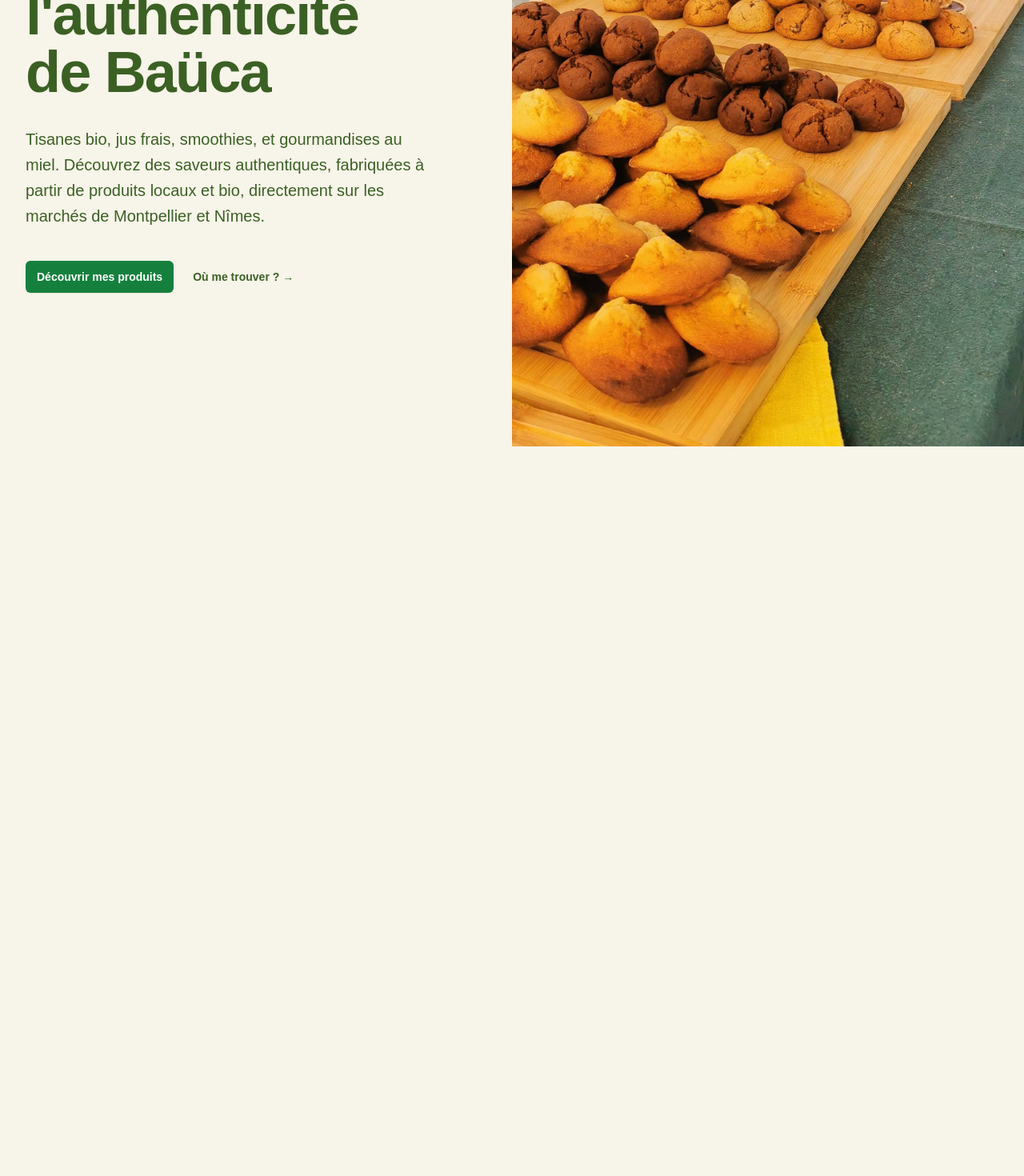
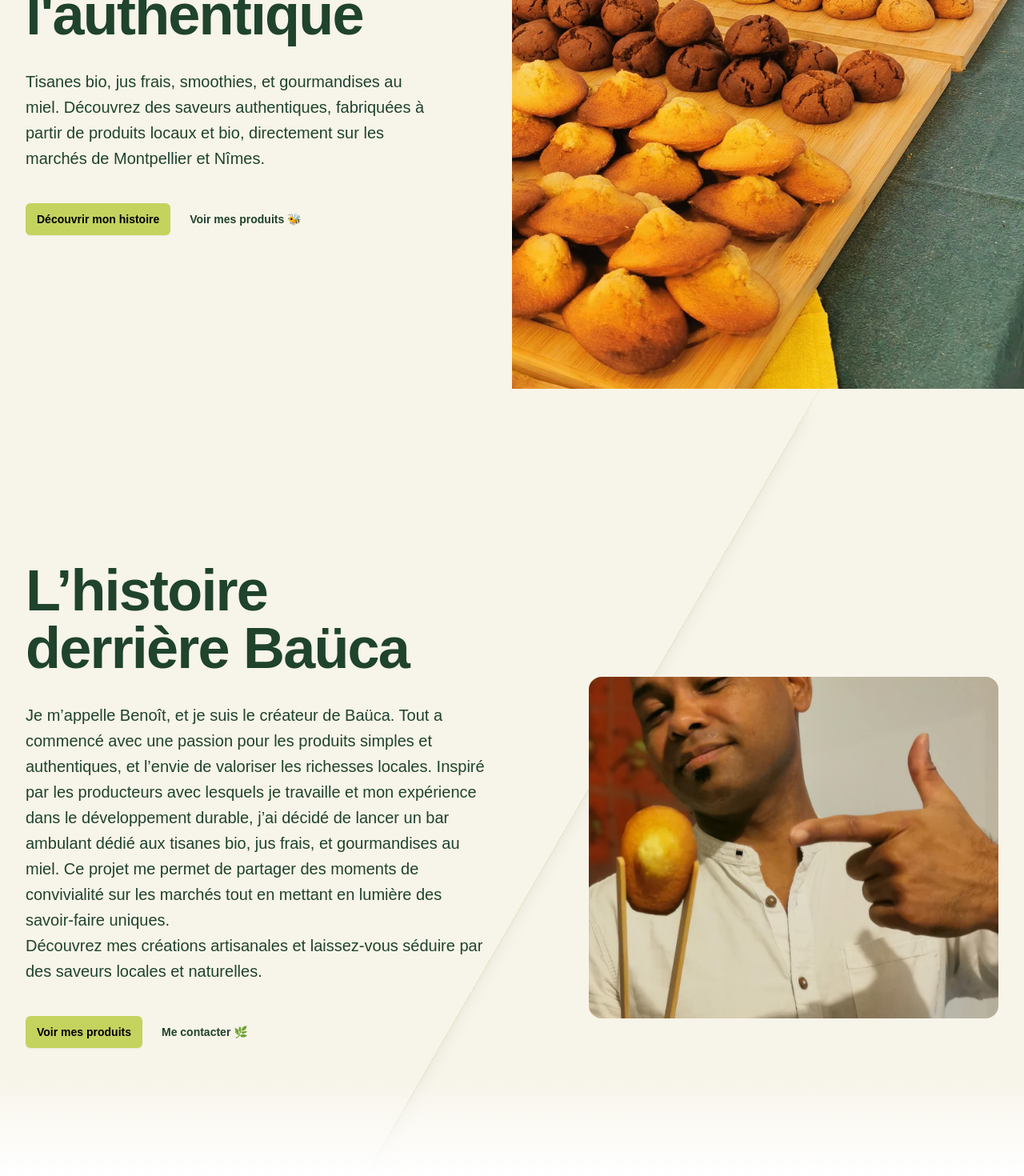
Before and after one commit to sgautier-dev/bauca, a Next.js app: page / in a window 1280 px wide. Shown: the part 418-1888 px from the top of the page at 80% size. Before the commit the page ends 976 px from the top, so only its background shows below. Built offline with nearby package versions, Linux system fonts and the light colour scheme.

Commit message:
story section done

```diff
--- a/src/app/globals.css
+++ b/src/app/globals.css
@@ -4,7 +4,7 @@
 
 :root {
 	--background: #f7f4e9; /* beige doux */
-	--foreground: #3b6024; /* vert foncé */
+	--foreground: #1f432d; /* vert foncé */
 }
 
 @media (prefers-color-scheme: dark) {
--- a/src/app/page.tsx
+++ b/src/app/page.tsx
@@ -1,9 +1,11 @@
 import Hero from "@/components/Hero"
+import Story from "@/components/Story"
 
 export default function Home() {
 	return (
 		<main className="flex flex-col justify-center mx-auto">
 			<Hero />
+      <Story />
 		</main>
 	)
 }
--- a/src/components/Hero.tsx
+++ b/src/components/Hero.tsx
@@ -11,14 +11,14 @@
 						<Image
 							alt="Baüca, bar à tisane et gourmandises au miel"
 							src={logo}
-							className="h-32 w-auto"
+							className="h-28 sm:h-32 w-auto"
 						/>
 						{/* <div className="hidden sm:mt-32 sm:flex lg:mt-16">
-							<div className="relative rounded-full px-3 py-1 text-sm/6 text-gray-500 ring-1 ring-gray-900/10 hover:ring-gray-900/20">
+							<div className="relative rounded-full px-3 py-1 text-sm/6 ring-1 ring-gray-900/10 hover:ring-gray-900/20">
 								Anim aute id magna aliqua ad ad non deserunt sunt.{" "}
 								<a
 									href="#"
-									className="whitespace-nowrap font-semibold text-green-700"
+									className="whitespace-nowrap font-semibold text-lightGreen"
 								>
 									<span aria-hidden="true" className="absolute inset-0" />
 									Read more <span aria-hidden="true">&rarr;</span>
@@ -26,7 +26,7 @@
 							</div>
 						</div> */}
 						<h1 className="mt-24 text-pretty text-5xl font-semibold tracking-tight sm:mt-10 sm:text-7xl">
-							Savourez l&apos;authenticité de Baüca
+							Savourez l&apos;authentique
 						</h1>
 						<p className="mt-8 text-pretty text-lg font-medium sm:text-xl/8">
 							Tisanes bio, jus frais, smoothies, et gourmandises au miel.
@@ -36,13 +36,16 @@
 						</p>
 						<div className="mt-10 flex items-center gap-x-6">
 							<Link
-								href="#"
-								className="rounded-md bg-green-700 px-3.5 py-2.5 text-sm font-semibold text-white shadow-sm hover:bg-indigo-500 focus-visible:outline focus-visible:outline-2 focus-visible:outline-offset-2 focus-visible:outline-green-700"
+								href="#story"
+								className="rounded-md bg-lightGreen px-3.5 py-2.5 text-sm font-semibold text-black shadow-sm hover:bg-lightGreen/60 focus-visible:outline focus-visible:outline-2 focus-visible:outline-offset-2 focus-visible:outline-lightGreen"
 							>
-								Découvrir mes produits
+								Découvrir mon histoire
 							</Link>
-							<Link href="#" className="text-sm/6 font-semibold">
-								Où me trouver ? <span aria-hidden="true">→</span>
+							<Link href="#products" className="text-sm/6 font-semibold">
+								Voir mes produits{" "}
+								<span aria-hidden="true" className="animate-pulse">
+									🐝
+								</span>
 							</Link>
 						</div>
 					</div>
--- /dev/null
+++ b/src/components/Story.tsx
@@ -0,0 +1,57 @@
+import Image from "next/image"
+import benoitImg from "@/images/benoit.jpg"
+import Link from "next/link"
+export default function Story() {
+	return (
+		<div className="relative" id="story">
+			<div className="relative isolate overflow-hidden bg-gradient-to-b from-softBeige/20 pt-14">
+				<div
+					aria-hidden="true"
+					className="absolute inset-y-0 right-1/2 -z-10 -mr-96 w-[200%] origin-top-right skew-x-[-30deg] shadow-xl shadow-darkGreen/10 ring-1 ring-lightGreen/20 sm:-mr-80 lg:-mr-96"
+				/>
+				<div className="mx-auto max-w-7xl px-6 py-32 sm:py-40 lg:px-8">
+					<div className="mx-auto max-w-2xl lg:mx-0 lg:grid lg:max-w-none lg:grid-cols-2 lg:gap-x-16 lg:gap-y-8 xl:grid-cols-1 xl:grid-rows-1 xl:gap-x-8">
+						<h1 className="max-w-2xl text-balance text-5xl font-semibold tracking-tight sm:text-7xl lg:col-span-2 xl:col-auto">
+							L’histoire derrière Baüca
+						</h1>
+						<div className="mt-6 max-w-xl lg:mt-0 xl:col-end-1 xl:row-start-1">
+							<p className="text-pretty text-lg font-medium sm:text-xl/8">
+								Je m’appelle Benoît, et je suis le créateur de Baüca. Tout a
+								commencé avec une passion pour les produits simples et
+								authentiques, et l’envie de valoriser les richesses locales.
+								Inspiré par les producteurs avec lesquels je travaille et mon
+								expérience dans le développement durable, j’ai décidé de lancer
+								un bar ambulant dédié aux tisanes bio, jus frais, et
+								gourmandises au miel. Ce projet me permet de partager des
+								moments de convivialité sur les marchés tout en mettant en
+								lumière des savoir-faire uniques. <br /> Découvrez mes créations
+								artisanales et laissez-vous séduire par des saveurs locales et
+								naturelles.
+							</p>
+							<div className="mt-10 flex items-center gap-x-6">
+								<Link
+									href="#products"
+									className="rounded-md bg-lightGreen px-3.5 py-2.5 text-sm font-semibold text-black shadow-sm hover:bg-lightGreen/60 focus-visible:outline focus-visible:outline-2 focus-visible:outline-offset-2 focus-visible:outline-lightGreen"
+								>
+									Voir mes produits
+								</Link>
+								<Link href="#contact" className="text-sm/6 font-semibold">
+									Me contacter{" "}
+									<span aria-hidden="true" className="animate-pulse">
+										🌿
+									</span>
+								</Link>
+							</div>
+						</div>
+						<Image
+							alt="Benoît, créateur de Baüca"
+							src={benoitImg}
+							className="mt-10 aspect-[6/5] w-full max-w-lg rounded-2xl object-cover sm:mt-16 lg:mt-0 lg:max-w-none xl:row-span-2 xl:row-end-2 xl:mt-36"
+						/>
+					</div>
+				</div>
+				<div className="absolute inset-x-0 bottom-0 -z-10 h-24 bg-gradient-to-t from-white sm:h-32" />
+			</div>
+		</div>
+	)
+}
--- a/tailwind.config.ts
+++ b/tailwind.config.ts
@@ -1,4 +1,4 @@
-import type { Config } from "tailwindcss";
+import type { Config } from "tailwindcss"
 
 export default {
 	content: [
@@ -11,9 +11,11 @@
 			colors: {
 				background: "var(--background)",
 				foreground: "var(--foreground)",
-        custBlue: "#0B093C",
+				lightGreen: "#c4d35e",
+				darkGreen: "#1f432d",
+				softBeige: "#f7f4e9",
 			},
 		},
 	},
 	plugins: [],
-} satisfies Config;
+} satisfies Config
```
Also changed, not shown: src/images/benoit.jpg (added). Lines whose indentation alone changed are shown as unchanged.
